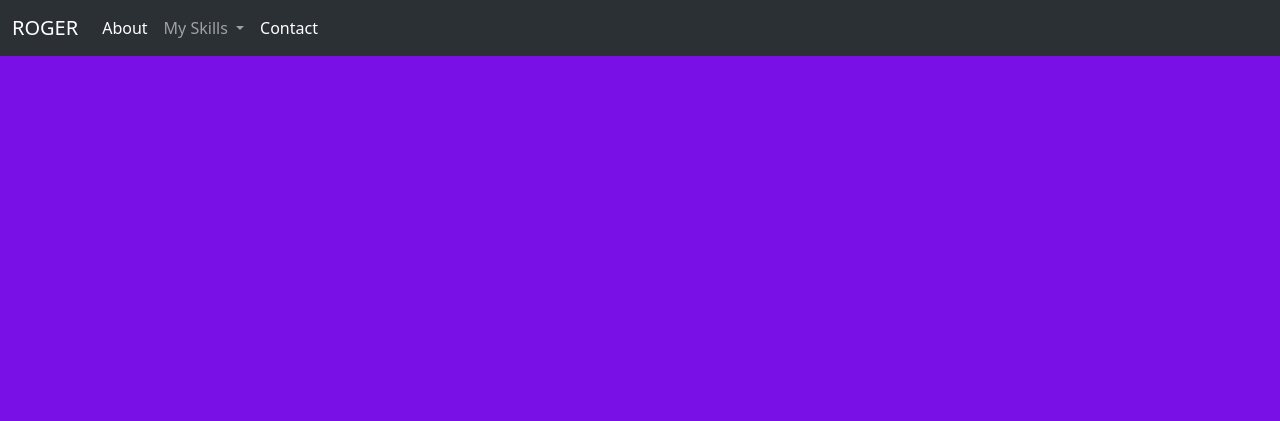
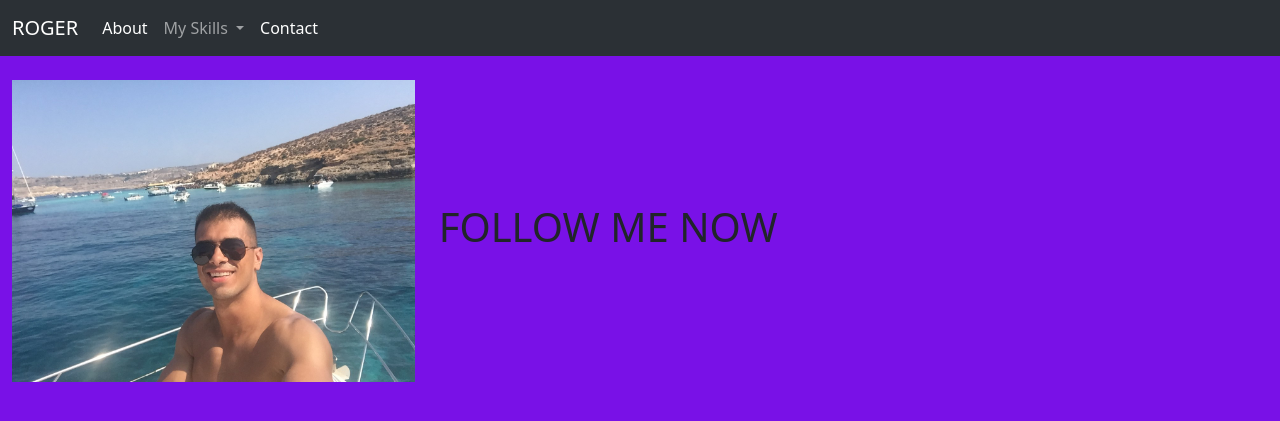
Before and after one commit to CHAMPION316/portfolio-flask-app, a Flask app: page / in a window 1280 px wide. Shown: the top 421 px of the page. Run offline with Flask 3, Linux system fonts and the light colour scheme.

Commit message:
Create classes for container columns and rows

```diff
--- a/templates/index.html
+++ b/templates/index.html
@@ -1,4 +1,14 @@
 {% extends 'base.html' %}
 
 {% block content %}
+    <div class="container-fluid pt-4">
+        <div class="row">
+            <div class="col-lg-4 col-md-4 text-center">
+                <img src="{{ url_for('static', filename='img/Roger.jpg') }}" id="roger-img" class="img-fluid circle-img" alt="Roger">
+            </div>
+            <div id="my-intro-text" class="col-lg-8 col-md-8 d-flex align-items-center">
+                <h1>FOLLOW ME NOW</h1>
+            </div>
+        </div>
+    </div>
 {% endblock %}
```
